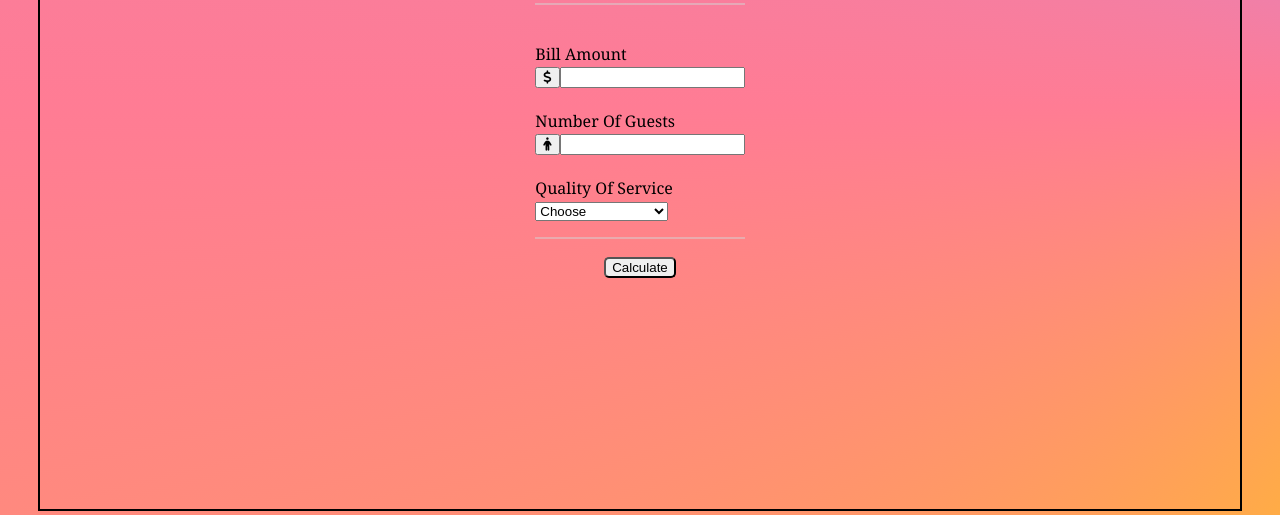
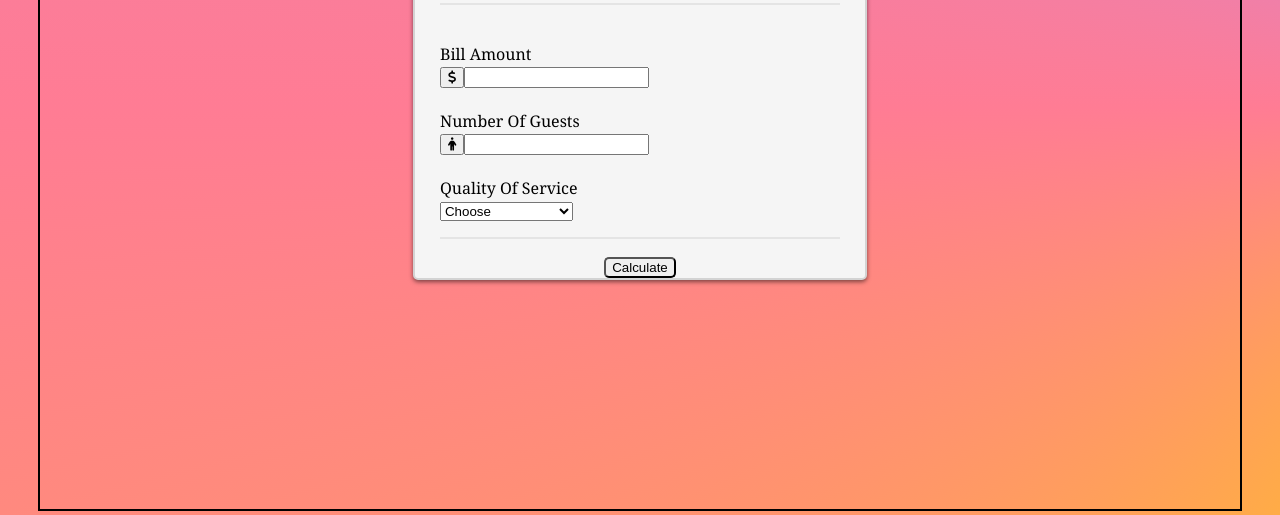
Before and after one commit to claudiahW/tip-calculator, a plain HTML site: page index.html in a window 1280 px wide. Shown: the part 301-816 px from the top of the page. Drawn offline with Linux system fonts and the light colour scheme.

Commit message:
style the calculator container

```diff
--- a/style.css
+++ b/style.css
@@ -14,3 +14,15 @@ body{
     align-items: center;
 
 }
+.calculator{
+    border: 2px solid lightgray;
+    background-color: whitesmoke;
+    border-radius: 5px;
+    width: 400px;
+    margin: auto;
+    padding: 0 25px;
+    font-size: 1rem;
+    font-weight: 100;
+    box-shadow: 0 2px 4px 0 rgba(0, 0, 0, 0.5);
+
+}
```
